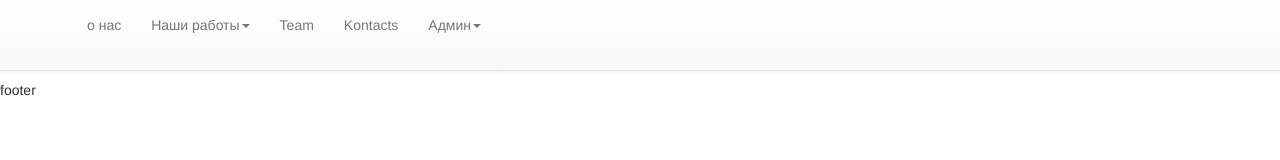
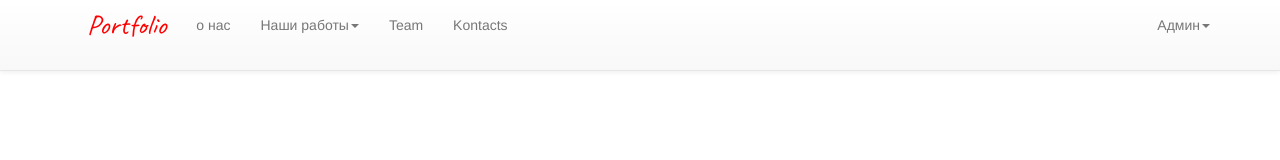
Before and after one commit to airenma/bootstrap, a plain HTML site: page index.html in a window 1280 px wide. Drawn offline with nearby package versions, Linux system fonts and the light colour scheme.

Commit message:
googleFonts

```diff
--- a/css/styles.css
+++ b/css/styles.css
@@ -6,3 +6,9 @@ header div {
     min-height: 50px;
 
 }
+
+#logo{
+    font-family: 'Caveat', cursive;
+    font-size: 28px;
+    color: red;
+}
--- a/index.html
+++ b/index.html
@@ -10,7 +10,7 @@
   <link rel="stylesheet" href="https://maxcdn.bootstrapcdn.com/bootstrap/3.3.7/css/bootstrap.min.css" integrity="sha384-BVYiiSIFeK1dGmJRAkycuHAHRg32OmUcww7on3RYdg4Va+PmSTsz/K68vbdEjh4u" crossorigin="anonymous">
    <!-- Optional theme -->
 <link rel="stylesheet" href="https://maxcdn.bootstrapcdn.com/bootstrap/3.3.7/css/bootstrap-theme.min.css" integrity="sha384-rHyoN1iRsVXV4nD0JutlnGaslCJuC7uwjduW9SVrLvRYooPp2bWYgmgJQIXwl/Sp" crossorigin="anonymous">
-
+<link href="https://fonts.googleapis.com/css?family=Caveat" rel="stylesheet">
 <!-- Latest compiled and minified JavaScript -->
 
     <link rel="stylesheet" href="css/styles.css">
@@ -21,11 +21,7 @@
 
   <body>
     <header>
-        <div id="row">
-            <div id="logo" class="col-md-3 col-sm-4 col-xs-6">Logo</div>
-            <div id="Menu" class="col-md-8 col-sm-6 col-xs-6">menu</div>
-            <div id="login" class="col-md-1 col-sm-2 col-xs-2 hidden-xs">login</div>
-        </div>
+
     </header>
 
     <div class="container">
@@ -43,6 +39,7 @@
 
                     <div class="collapse navbar-collapse" id="MyTopMenu">
                         <ul class="nav navbar-nav">
+                           <li><a href="#" id="logo">Portfolio</a></li>
                             <li><a href="#">о нас</a></li>
 
                             <li class="dropdown">
@@ -57,7 +54,8 @@
                             <li><a href="#">Team</a></li>
 
                             <li><a href="#">Kontacts</a></li>
-
+                        </ul>
+                        <ul class="nav navbar-nav navbar-right">
                             <li class="dropdown">
                                 <a href="#" class="dropdown-toggle" data-toggle = "dropdown">Админ<b class="caret"></b></a>
                             <ul class="dropdown-menu">
```
